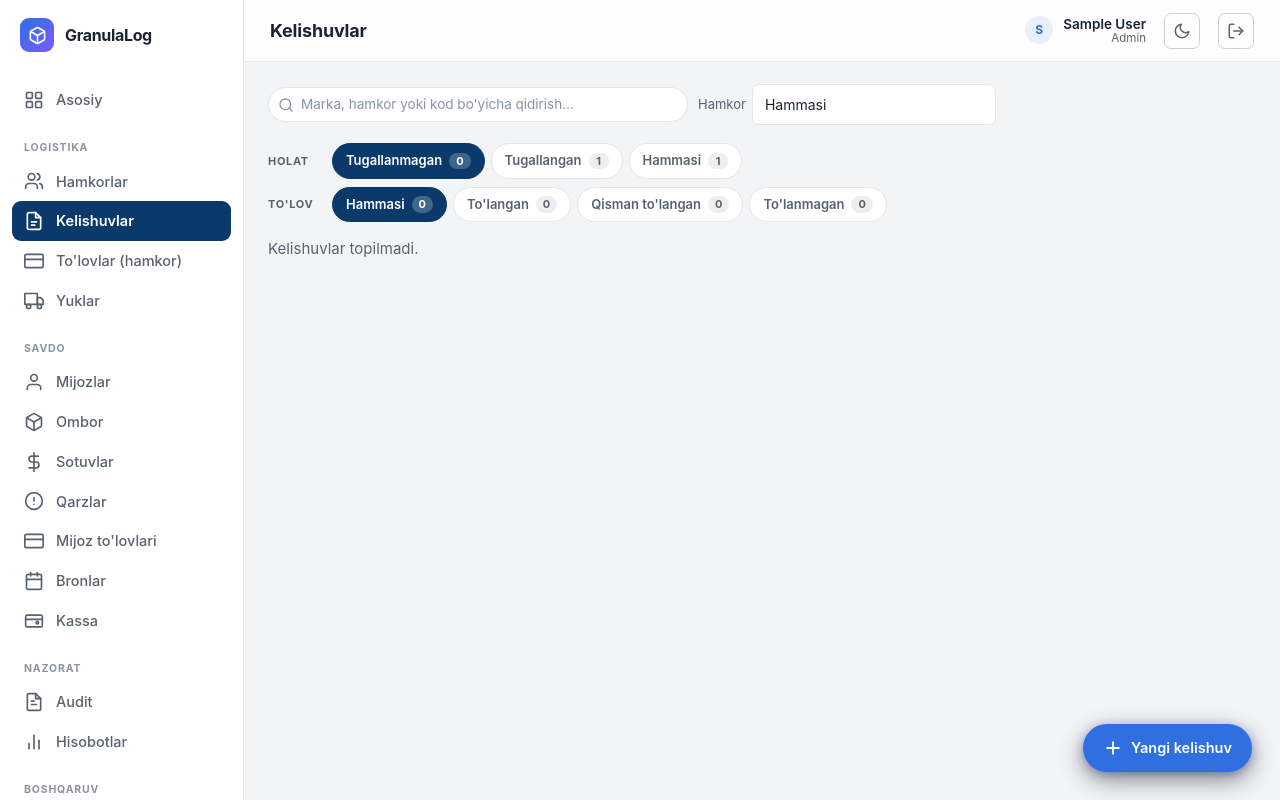
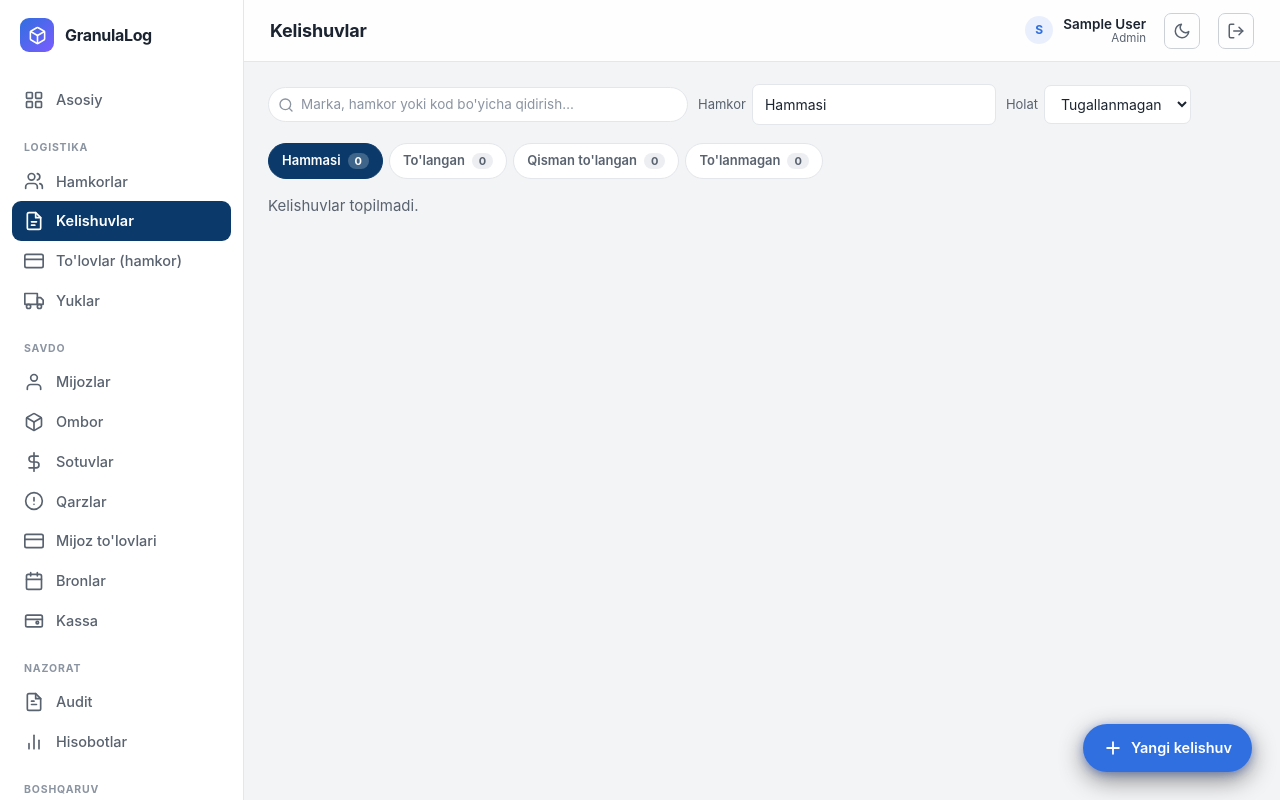
Before and after one commit to khusan2006/logistics-crm, a Django app: page /contracts/ in a window 1280 px wide. Run offline with Django 5.2, Linux system fonts and the light colour scheme; a user stored in the database is signed in; tables that the repository leaves empty hold one stand-in row (values such as "Sample post").

Commit message:
revert: keep the Kelishuvlar completion filter as a select, rename only
The chip-row redesign was not what was asked for. The toolbar keeps its select;
only the wording changes — Yetkazish becomes Holat, and Qolgan kelishuvlar /
Yakunlangan become Tugallanmagan / Tugallangan. The payment chips go back to the
plain row they were.

Co-Authored-By: Claude Opus 4.8 <noreply@anthropic.com>

```diff
--- a/crm/views.py
+++ b/crm/views.py
@@ -308,15 +308,6 @@ def contract_list(request):
         contracts = contracts.filter(partner_id=int(partner_id))
 
     rows = list(contracts)
-    # Faceted like the pay chips: counted before this filter narrows them, so each
-    # chip shows what picking it would yield.
-    state_tabs = [
-        {"key": "open", "label": "Tugallanmagan",
-         "count": sum(1 for c in rows if not c.is_settled)},
-        {"key": "done", "label": "Tugallangan",
-         "count": sum(1 for c in rows if c.is_settled)},
-        {"key": "", "label": "Hammasi", "count": len(rows)},
-    ]
     # Tugallanmagan = still owed goods OR still owed money; a kelishuv shipped in
     # full but not paid off is unfinished business too.
     if state == "done":
@@ -336,7 +327,7 @@ def contract_list(request):
     page = Paginator(rows, 30).get_page(request.GET.get("page"))
     return render(request, "crm/contract_list.html", {
         "page": page, "q": q, "pay": pay, "partner_id": partner_id,
-        "state": state, "state_tabs": state_tabs, "pay_tabs": pay_tabs,
+        "state": state, "pay_tabs": pay_tabs,
         "partners": Partner.objects.all(),
         "has_filters": bool(pay or partner_id or state != "open"),
     })
--- a/static/css/app.css
+++ b/static/css/app.css
@@ -1881,18 +1881,3 @@ ul.errorlist li::before { content: "⚠ "; }
 
 /* A table cell listing one entry per product (Marka / kg / Narx on Kelishuvlar). */
 .cell-line + .cell-line { margin-top: 4px; }
-
-/* Kelishuvlar filters: one labelled chip row per axis (holat / to'lov), so each
-   group reads as a set of choices rather than a wall of pills. */
-.filter-rows { display: flex; flex-direction: column; gap: 8px; margin-bottom: 16px; }
-.filter-row { display: flex; align-items: center; gap: 10px; flex-wrap: wrap; }
-.filter-row .status-tabs { margin: 0; }
-.filter-label {
-  flex: 0 0 54px;
-  font-size: 11px;
-  text-transform: uppercase;
-  letter-spacing: 0.06em;
-  font-weight: 700;
-  color: var(--text-muted);
-}
-@media (max-width: 640px) { .filter-label { flex-basis: 100%; } }
--- a/templates/crm/contract_list.html
+++ b/templates/crm/contract_list.html
@@ -6,13 +6,12 @@
 {% block content %}
 
 {% comment %}
-Search + hamkor live in this form; the two chip rows below are plain links, so
-the form carries their values as hidden fields and the two never fight over them.
-Changing hamkor auto-submits — the button is the no-JS path.
+The selects live in this form (so they keep the active pay chip via the hidden
+field); the chips themselves are links, so the two never fight over the `pay`
+value. Changing a filter auto-submits — the button is the no-JS path.
 {% endcomment %}
 <form method="get" class="searchbar" role="search" data-live-search data-autosubmit>
   <input type="hidden" name="pay" value="{{ pay }}">
-  <input type="hidden" name="state" value="{{ state }}">
   <div class="toolbar-search{% if q %} is-active{% endif %}">
     <svg class="toolbar-search-ico" viewBox="0 0 24 24" fill="none" stroke="currentColor" stroke-width="2" stroke-linecap="round" stroke-linejoin="round"><circle cx="11" cy="11" r="8"/><line x1="21" y1="21" x2="16.65" y2="16.65"/></svg>
     <input type="search" name="q" value="{{ q }}" placeholder="Marka, hamkor yoki kod bo'yicha qidirish…" autocomplete="off" aria-label="Kelishuv qidirish">
@@ -26,29 +25,22 @@ Changing hamkor auto-submits — the button is the no-JS path.
       {% endfor %}
     </select>
   </label>
+  <label>Holat
+    <select name="state">
+      <option value="open"{% if state == "open" %} selected{% endif %}>Tugallanmagan</option>
+      <option value="done"{% if state == "done" %} selected{% endif %}>Tugallangan</option>
+      <option value=""{% if not state %} selected{% endif %}>Hammasi</option>
+    </select>
+  </label>
   <noscript><button type="submit" class="btn btn-sm">Filtrlash</button></noscript>
   {% if has_filters or q %}<a class="btn btn-ghost btn-sm" href="?">Tozalash</a>{% endif %}
 </form>
 
-<div class="filter-rows">
-  <div class="filter-row">
-    <span class="filter-label">Holat</span>
-    <div class="status-tabs">
-      {% for t in state_tabs %}
-      <a class="status-tab{% if state == t.key %} is-active{% endif %}"
-         href="{% querystring state=t.key page=None %}">{{ t.label }} <span class="status-tab-count">{{ t.count }}</span></a>
-      {% endfor %}
-    </div>
-  </div>
-  <div class="filter-row">
-    <span class="filter-label">To'lov</span>
-    <div class="status-tabs">
-      {% for t in pay_tabs %}
-      <a class="status-tab{% if pay == t.key %} is-active{% endif %}"
-         href="{% querystring pay=t.key page=None %}">{{ t.label }} <span class="status-tab-count">{{ t.count }}</span></a>
-      {% endfor %}
-    </div>
-  </div>
+<div class="status-tabs">
+  {% for t in pay_tabs %}
+  <a class="status-tab{% if pay == t.key %} is-active{% endif %}"
+     href="{% querystring pay=t.key page=None %}">{{ t.label }} <span class="status-tab-count">{{ t.count }}</span></a>
+  {% endfor %}
 </div>
 
 {% if page.object_list %}
```
Also changed, not shown: tests/test_contracts.py (+6 -13 lines).
